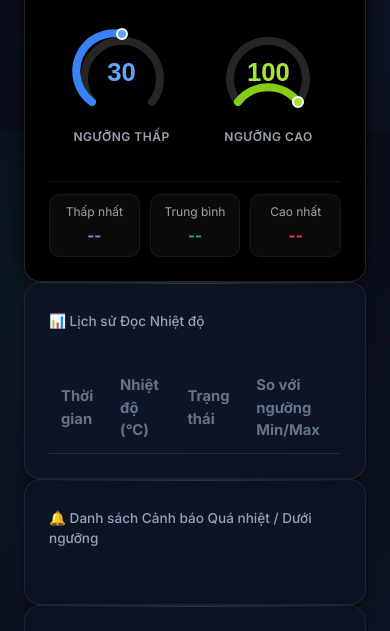
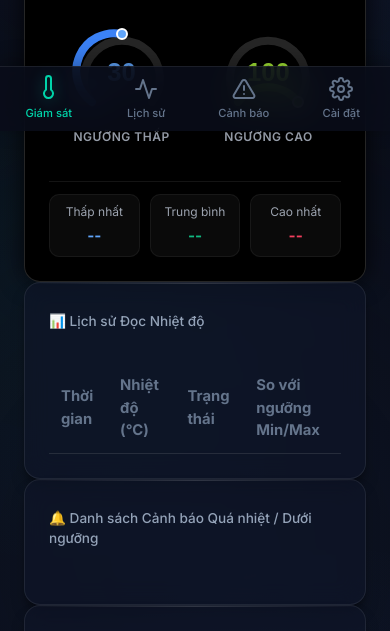
Before and after one commit to XuTa93/CF_IOT, a plain HTML site: page PWA/index.html in a window 390 px wide. Shown: the part 713-1344 px from the top of the page. Drawn offline with Linux system fonts and the light colour scheme.

Commit message:
Convert mobile UI to app-like Bottom Navigation Bar and add touch optimizations

```diff
--- a/PWA/app.js
+++ b/PWA/app.js
@@ -60,7 +60,6 @@ const $$ = (sel) => document.querySelectorAll(sel);
 // 4. ĐIỀU HƯỚNG SPA
 // ============================================================
 function initNavigation() {
-    const navItems = $$('.nav-item');
     const pages = $$('.page');
     const topbarTitle = $('.topbar-title h1');
     const sidebar = $('#sidebar');
@@ -74,13 +73,21 @@ function initNavigation() {
         settings: 'Cấu hình MQTT Broker',
     };
 
+    const navItems = $$('.nav-item, .bottom-nav-item');
+
     navItems.forEach(item => {
         item.addEventListener('click', (e) => {
             e.preventDefault();
             const targetPage = item.dataset.page;
 
-            navItems.forEach(n => n.classList.remove('active'));
-            item.classList.add('active');
+            // Update active state on ALL nav links with this page target
+            navItems.forEach(n => {
+                if (n.dataset.page === targetPage) {
+                    n.classList.add('active');
+                } else {
+                    n.classList.remove('active');
+                }
+            });
 
             pages.forEach(p => p.classList.remove('active'));
             const page = $(`#page-${targetPage}`);
@@ -88,8 +95,8 @@ function initNavigation() {
 
             if (topbarTitle) topbarTitle.textContent = pageTitles[targetPage] || 'Giám sát Nhiệt độ MQTT';
 
-            sidebar.classList.remove('active');
-            overlay.classList.remove('active');
+            if (sidebar) sidebar.classList.remove('active');
+            if (overlay) overlay.classList.remove('active');
 
             if (targetPage === 'history') renderHistoryTable();
             if (targetPage === 'alerts') renderFullAlertsList();
--- a/PWA/index.html
+++ b/PWA/index.html
@@ -261,6 +261,37 @@
             </div>
         </section>
 
+        <!-- ===== BOTTOM NAVIGATION (MOBILE ONLY) ===== -->
+        <nav class="bottom-nav" id="bottomNav">
+            <a href="#" class="bottom-nav-item active" data-page="dashboard">
+                <svg width="24" height="24" viewBox="0 0 24 24" fill="none" stroke="currentColor" stroke-width="2" stroke-linecap="round" stroke-linejoin="round">
+                    <path d="M14 14.76V3.5a2.5 2.5 0 0 0-5 0v11.26a4.5 4.5 0 1 0 5 0z"/>
+                </svg>
+                <span>Giám sát</span>
+            </a>
+            <a href="#" class="bottom-nav-item" data-page="history">
+                <svg width="24" height="24" viewBox="0 0 24 24" fill="none" stroke="currentColor" stroke-width="2" stroke-linecap="round" stroke-linejoin="round">
+                    <polyline points="22 12 18 12 15 21 9 3 6 12 2 12"/>
+                </svg>
+                <span>Lịch sử</span>
+            </a>
+            <a href="#" class="bottom-nav-item" data-page="alerts">
+                <svg width="24" height="24" viewBox="0 0 24 24" fill="none" stroke="currentColor" stroke-width="2" stroke-linecap="round" stroke-linejoin="round">
+                    <path d="M10.29 3.86L1.82 18a2 2 0 0 0 1.71 3h16.94a2 2 0 0 0 1.71-3L13.71 3.86a2 2 0 0 0-3.42 0z"/>
+                    <line x1="12" y1="9" x2="12" y2="13"/>
+                    <line x1="12" y1="17" x2="12.01" y2="17"/>
+                </svg>
+                <span>Cảnh báo</span>
+            </a>
+            <a href="#" class="bottom-nav-item" data-page="settings">
+                <svg width="24" height="24" viewBox="0 0 24 24" fill="none" stroke="currentColor" stroke-width="2" stroke-linecap="round" stroke-linejoin="round">
+                    <circle cx="12" cy="12" r="3"/>
+                    <path d="M19.4 15a1.65 1.65 0 0 0 .33 1.82l.06.06a2 2 0 0 1 0 2.83 2 2 0 0 1-2.83 0l-.06-.06a1.65 1.65 0 0 0-1.82-.33 1.65 1.65 0 0 0-1 1.51V21a2 2 0 0 1-2 2 2 2 0 0 1-2-2v-.09A1.65 1.65 0 0 0 9 19.4a1.65 1.65 0 0 0-1.82.33l-.06.06a2 2 0 0 1-2.83 0 2 2 0 0 1 0-2.83l.06-.06A1.65 1.65 0 0 0 4.68 15a1.65 1.65 0 0 0-1.51-1H3a2 2 0 0 1-2-2 2 2 0 0 1 2-2h.09A1.65 1.65 0 0 0 4.6 9a1.65 1.65 0 0 0-.33-1.82l-.06-.06a2 2 0 0 1 0-2.83 2 2 0 0 1 2.83 0l.06.06A1.65 1.65 0 0 0 9 4.68a1.65 1.65 0 0 0 1-1.51V3a2 2 0 0 1 2-2 2 2 0 0 1 2 2v.09a1.65 1.65 0 0 0 1 1.51 1.65 1.65 0 0 0 1.82-.33l.06-.06a2 2 0 0 1 2.83 0 2 2 0 0 1 0 2.83l-.06.06A1.65 1.65 0 0 0 19.4 9a1.65 1.65 0 0 0 1.51 1H21a2 2 0 0 1 2 2 2 2 0 0 1-2 2h-.09a1.65 1.65 0 0 0-1.51 1z"/>
+                </svg>
+                <span>Cài đặt</span>
+            </a>
+        </nav>
+
     </main>
 
     <script src="app.js"></script>
--- a/PWA/style.css
+++ b/PWA/style.css
@@ -995,4 +995,87 @@ input:checked + .slider:before {
   .lvgl-arc-box {
     flex: 0 0 45% !important;
   }
+
+  /* --- APP-LIKE NAVIGATION OVERHAUL --- */
+  .menu-toggle {
+    display: none !important; /* Hide hamburger menu on mobile */
+  }
+  .sidebar, .sidebar-overlay {
+    display: none !important; /* Hide sidebar completely on mobile */
+  }
+  .topbar-title {
+    width: 100%;
+    text-align: center; /* Center title like iOS/Android */
+  }
+  .topbar-title h1 {
+    margin-left: 0;
+  }
+  .main-content {
+    padding-bottom: calc(80px + env(safe-area-inset-bottom)); /* Make space for bottom nav */
+  }
+  .bottom-nav {
+    display: flex !important;
+  }
 }
+
+/* ==========================================================================
+   APP-LIKE BOTTOM NAVIGATION BAR (HIDDEN ON DESKTOP)
+   ========================================================================== */
+.bottom-nav {
+  display: none; /* Hidden on desktop */
+  position: fixed;
+  bottom: 0;
+  left: 0;
+  width: 100%;
+  height: calc(65px + env(safe-area-inset-bottom));
+  background: rgba(10, 14, 26, 0.85);
+  backdrop-filter: var(--backdrop-blur-heavy);
+  -webkit-backdrop-filter: var(--backdrop-blur-heavy);
+  border-top: 1px solid rgba(255, 255, 255, 0.08);
+  z-index: 9999;
+  justify-content: space-around;
+  align-items: center;
+  padding-bottom: env(safe-area-inset-bottom);
+  box-shadow: 0 -4px 20px rgba(0, 0, 0, 0.3);
+}
+
+.bottom-nav-item {
+  display: flex;
+  flex-direction: column;
+  align-items: center;
+  justify-content: center;
+  width: 25%;
+  height: 100%;
+  color: var(--text-muted);
+  text-decoration: none;
+  font-size: 0.7rem;
+  font-weight: 500;
+  gap: 4px;
+  -webkit-tap-highlight-color: transparent; /* Remove blue flash on tap */
+  user-select: none; /* Prevent text selection */
+  transition: color 0.2s ease, transform 0.2s ease;
+}
+
+.bottom-nav-item svg {
+  transition: transform 0.2s ease, stroke 0.2s ease;
+}
+
+.bottom-nav-item:active {
+  transform: scale(0.92);
+}
+
+.bottom-nav-item.active {
+  color: var(--primary);
+}
+
+.bottom-nav-item.active svg {
+  stroke: var(--primary);
+  transform: translateY(-2px);
+  filter: drop-shadow(0 2px 8px rgba(0, 212, 170, 0.4));
+}
+
+/* TOUCH OPTIMIZATIONS FOR BUTTONS */
+button, .chart-btn, .nav-item {
+  -webkit-tap-highlight-color: transparent;
+  user-select: none;
+}
```
